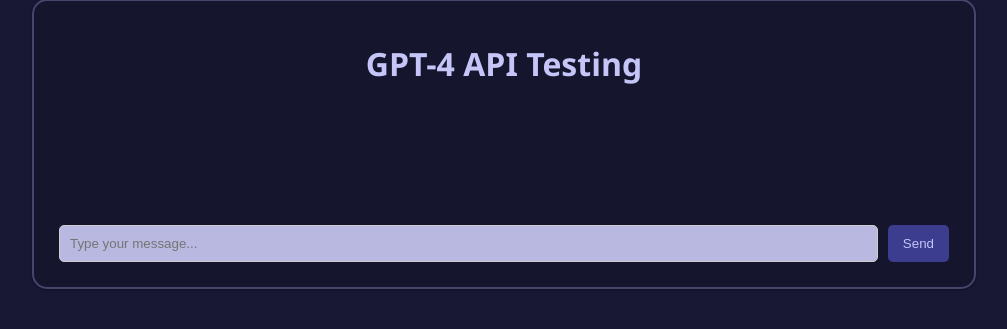
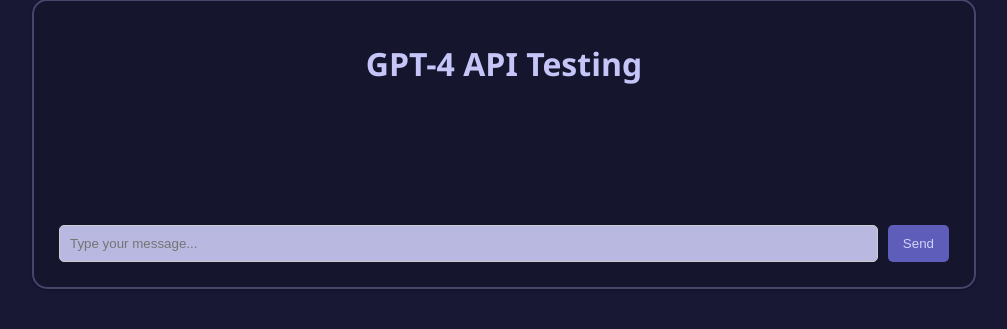
Before and after one commit to AVGVSTVS96/flaskGPT, a Flask app: page / in a window 1280 px wide. Shown: the part 256-585 px from the top of the page, without its empty margins (136-1143 px from the left). Run offline with Flask 2, Linux system fonts and the light colour scheme.

Commit message:
update submitBtn + assistant/user-messages colors

```diff
--- a/static/styles.css
+++ b/static/styles.css
@@ -60,8 +60,8 @@ h1 {
 }
 
 #submitBtn {
-  background-color: hsl(240, 40%, 40%);
-  color: hsl(240, 76%, 87%);
+  background-color: hsl(240, 40%, 55%);
+  color: hsl(240, 76%, 90%);
   border: none;
   border-radius: 5px;
   padding: 10px 15px;
@@ -73,7 +73,7 @@ h1 {
 
 #submitBtn:hover {
   transform: scale(1.03);
-  background-color: hsl(240, 40%, 50%);
+  background-color: hsl(240, 50%, 55%);
 }
 
 .message {
@@ -87,14 +87,14 @@ h1 {
 
 .user-message {
   background-color: hsl(240, 40%, 55%);
-  color: white;
+  color: hsl(240, 76%, 90%);
   float: right;
   clear: both;
 }
 
 .assistant-message {
   background-color: hsl(240, 40%, 80%);
-  color: #333;
+  color: hsl(240, 30%, 25%);
   float: left;
   clear: both;
 }
```
